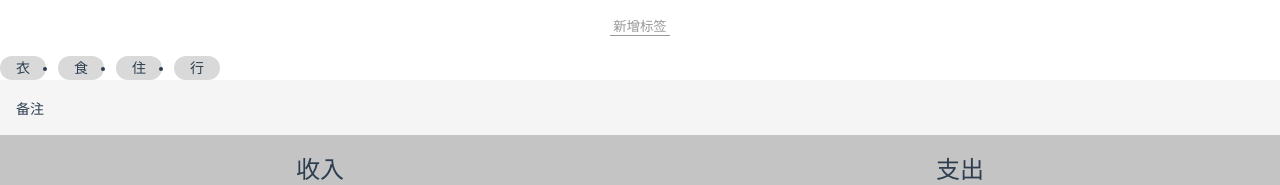
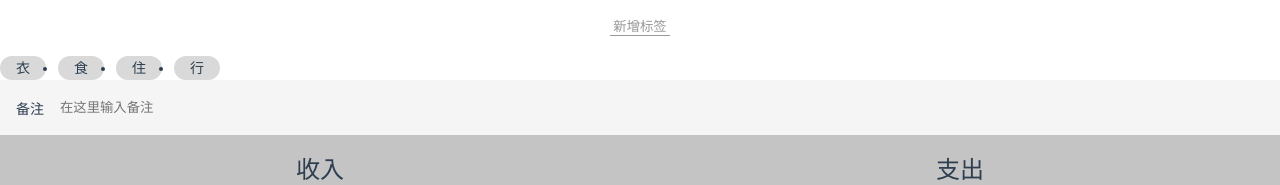
Before and after one commit to mumu111111/tally-vue, a Vue app: page /money in a window 1280 px wide. Shown: the top 185 px of the page. Built offline with nearby package versions, Linux system fonts and the light colour scheme.

Commit message:
备注组件

```diff
--- /dev/null
+++ b/src/components/Money/Notes.vue
@@ -0,0 +1,50 @@
+<template>
+  <div>
+    {{ value }}
+    <label class="notes">
+      <span class="name">备注</span>
+      <input
+        type="text"
+        :value="value"
+        @input="onInput"
+        placeholder="在这里输入备注"
+      />
+    </label>
+  </div>
+</template>
+
+<script lang="ts">
+import Vue from "vue";
+import { Component } from "vue-property-decorator";
+
+@Component
+export default class Notes extends Vue {
+  value = "";
+
+  onInput(event: KeyboardEvent) {
+    const input = event.target as HTMLInputElement;
+    this.value = input.value;
+  }
+}
+</script>
+
+<style lang="scss" scoped>
+.notes {
+  font-size: 14px;
+  padding-left: 16px;
+  background: #f5f5f5;
+  display: flex;
+  align-items: center;
+
+  > .name {
+    padding-right: 16px;
+  }
+
+  > input {
+    padding: 20px 0;
+    flex-grow: 1;
+    background: transparent;
+    border: none;
+  }
+}
+</style>
--- a/src/views/Money.vue
+++ b/src/views/Money.vue
@@ -11,12 +11,7 @@
         <button>新增标签</button>
       </div>
     </div>
-    <div>
-      <label class="notes">
-        <span class="name">备注</span>
-        <input type="text" />
-      </label>
-    </div>
+    <Notes />
     <Types />
     <div class="numberPad">
       <div class="output">100</div>
@@ -40,11 +35,13 @@
   </layout>
 </template>
 
-<script lang="ts">
-import Types from "../components/Money/Types.vue";
+<script>
+import Types from "@/components/Money/Types.vue";
+import Notes from "@/components/Money/Notes.vue";
+
 export default {
   name: "Money",
-  components: { Types },
+  components: { Types, Notes },
 };
 </script>
 
```
